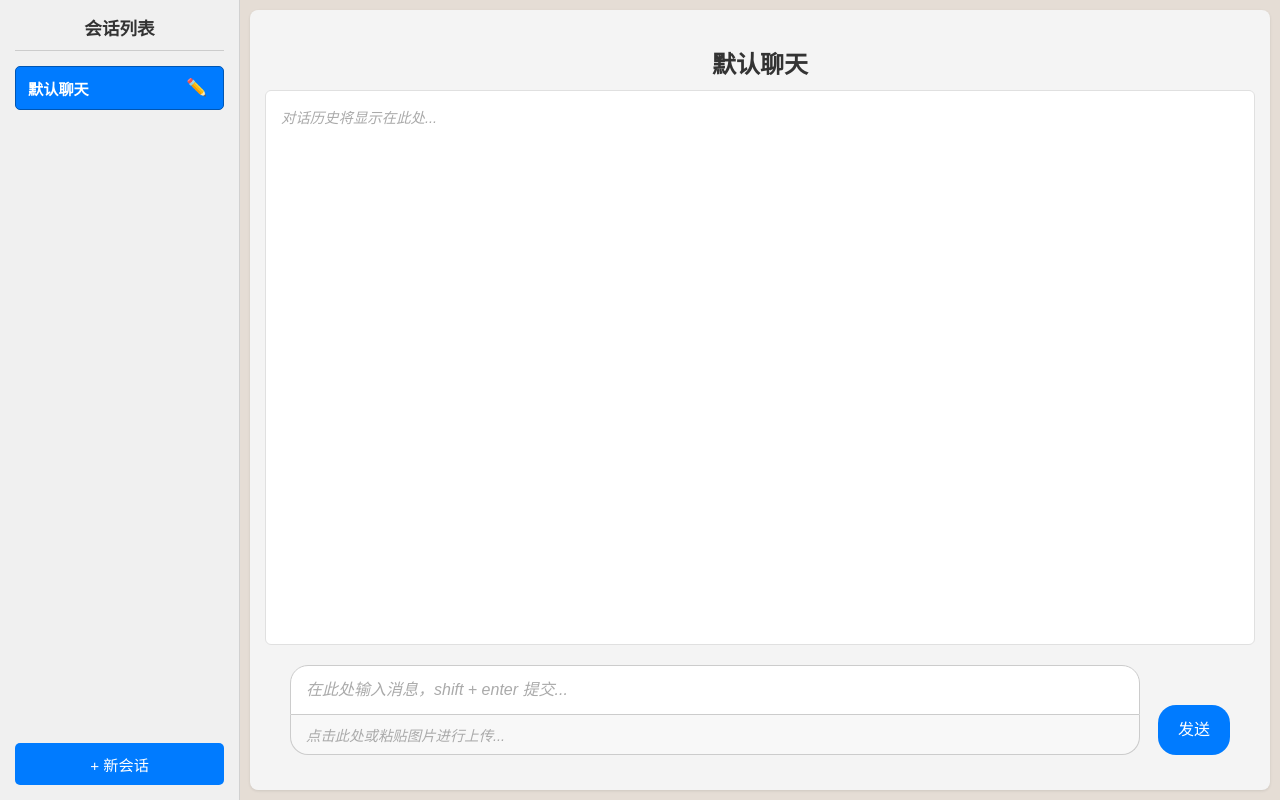
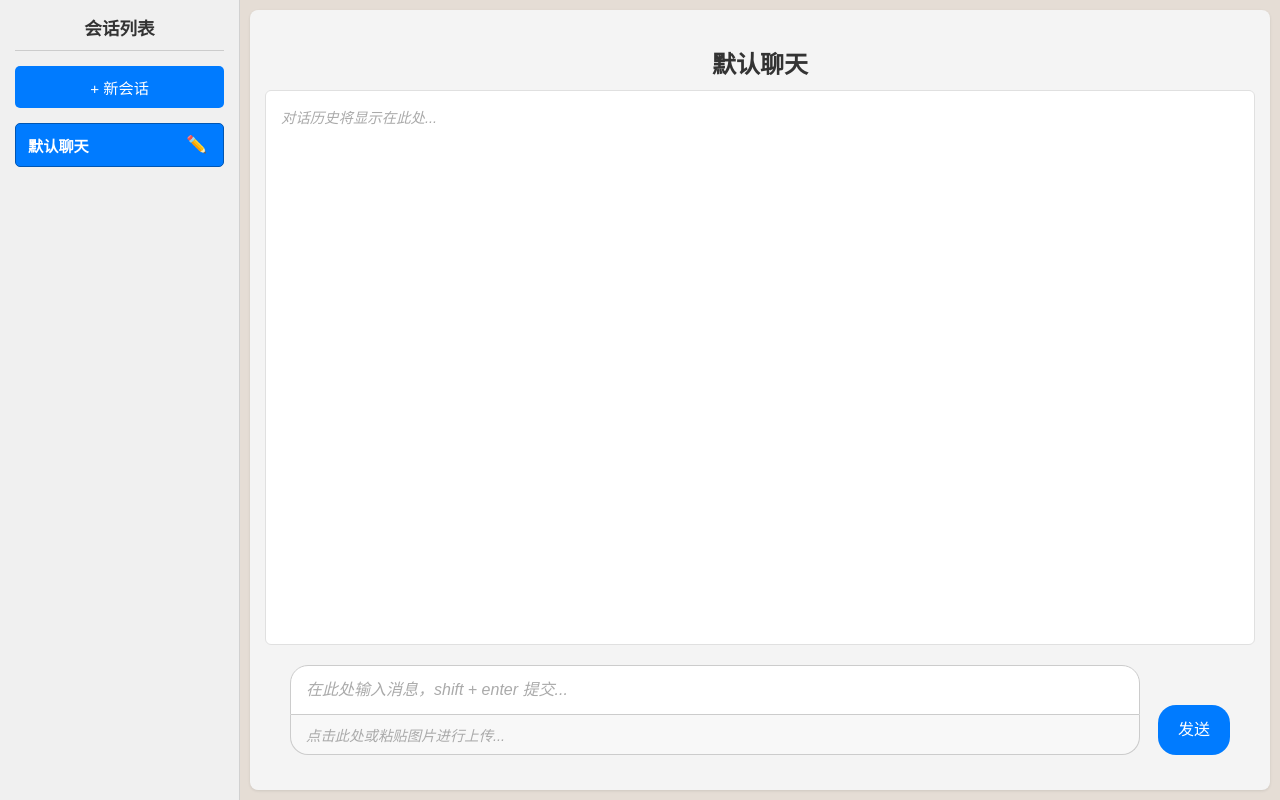
Before and after one commit to jswysnemc/let-chat, a plain HTML site: page index.html in a window 1280 px wide. Drawn offline with Linux system fonts and the light colour scheme.

Commit message:
refactor: Move add session button to top of sidebar

```diff
--- a/css/main.css
+++ b/css/main.css
@@ -77,7 +77,7 @@ body {
 }
 
 .sidebar-button { /* Common style for sidebar buttons */
-     margin-top: auto; /* Push button to the bottom */
+     /* margin-top: auto; */ /* REMOVED: No longer pushing button to bottom */
      padding: 10px;
      background-color: #6c757d; /* Secondary color */
      color: white;
@@ -97,7 +97,8 @@ body {
 #add-session-btn {
      /* Inherits .sidebar-button styles */
      background-color: #007bff; /* Primary color for add */
-}
+     margin-bottom: 15px; /* Add space below button, before the list */
+ }
 #add-session-btn:hover {
      background-color: #0056b3;
 }
--- a/index.html
+++ b/index.html
@@ -12,11 +12,11 @@
 <div class="app-container">
     <aside id="sidebar">
         <h3>会话列表</h3>
+        <button type="button" id="add-session-btn" class="sidebar-button">+ 新会话</button> <!-- Moved button here -->
         <ul id="session-list">
             <!-- Session list items will be populated by JS -->
             <li class="placeholder-text">加载中...</li>
         </ul>
-        <button type="button" id="add-session-btn" class="sidebar-button">+ 新会话</button> <!-- Added type and class -->
     </aside>
 
     <main id="main-content">
```
